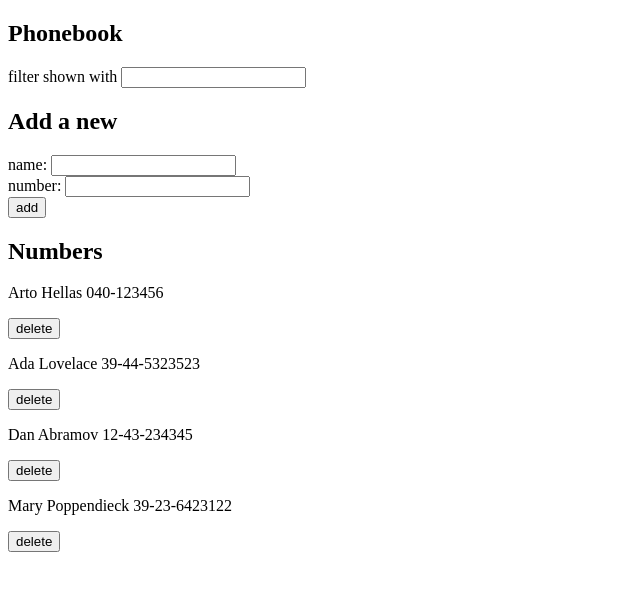
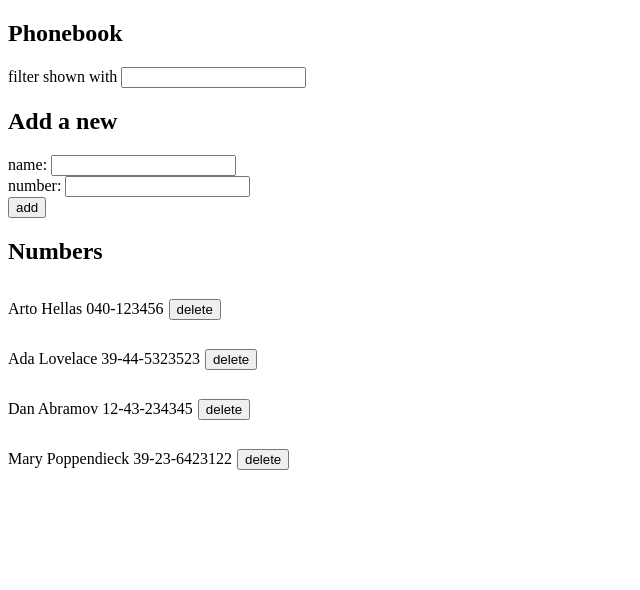
Before and after one commit to zoltan-antal/full-stack-open, a React (Vite) app in the folder part02/phonebook/: page / in a window 1280 px wide. Shown: the top 590 px of the page, without its empty margins (0-640 px from the left). Built offline with nearby package versions, Linux system fonts and the light colour scheme; data requests are answered from the project's data file.

Commit message:
Complete remainder of exercise 2.14

```diff
--- a/part02/phonebook/src/App.jsx
+++ b/part02/phonebook/src/App.jsx
@@ -45,9 +45,11 @@ const App = () => {
   }
 
   function deletePerson(id) {
-    personService.remove(id).then(() => {
-      setPersons(persons.filter((person) => person.id !== id));
-    });
+    if (confirm(`Delete ${persons.find((person) => person.id === id).name}?`)) {
+      personService.remove(id).then(() => {
+        setPersons(persons.filter((person) => person.id !== id));
+      });
+    }
   }
 
   return (
--- a/part02/phonebook/src/components/Persons.jsx
+++ b/part02/phonebook/src/components/Persons.jsx
@@ -2,7 +2,10 @@ function Persons({ persons, handleDelete }) {
   return (
     <>
       {persons.map((person) => (
-        <div key={person.id}>
+        <div
+          key={person.id}
+          style={{ display: 'flex', alignItems: 'center', gap: '5px' }}
+        >
           <p>
             {person.name} {person.number}
           </p>
```
